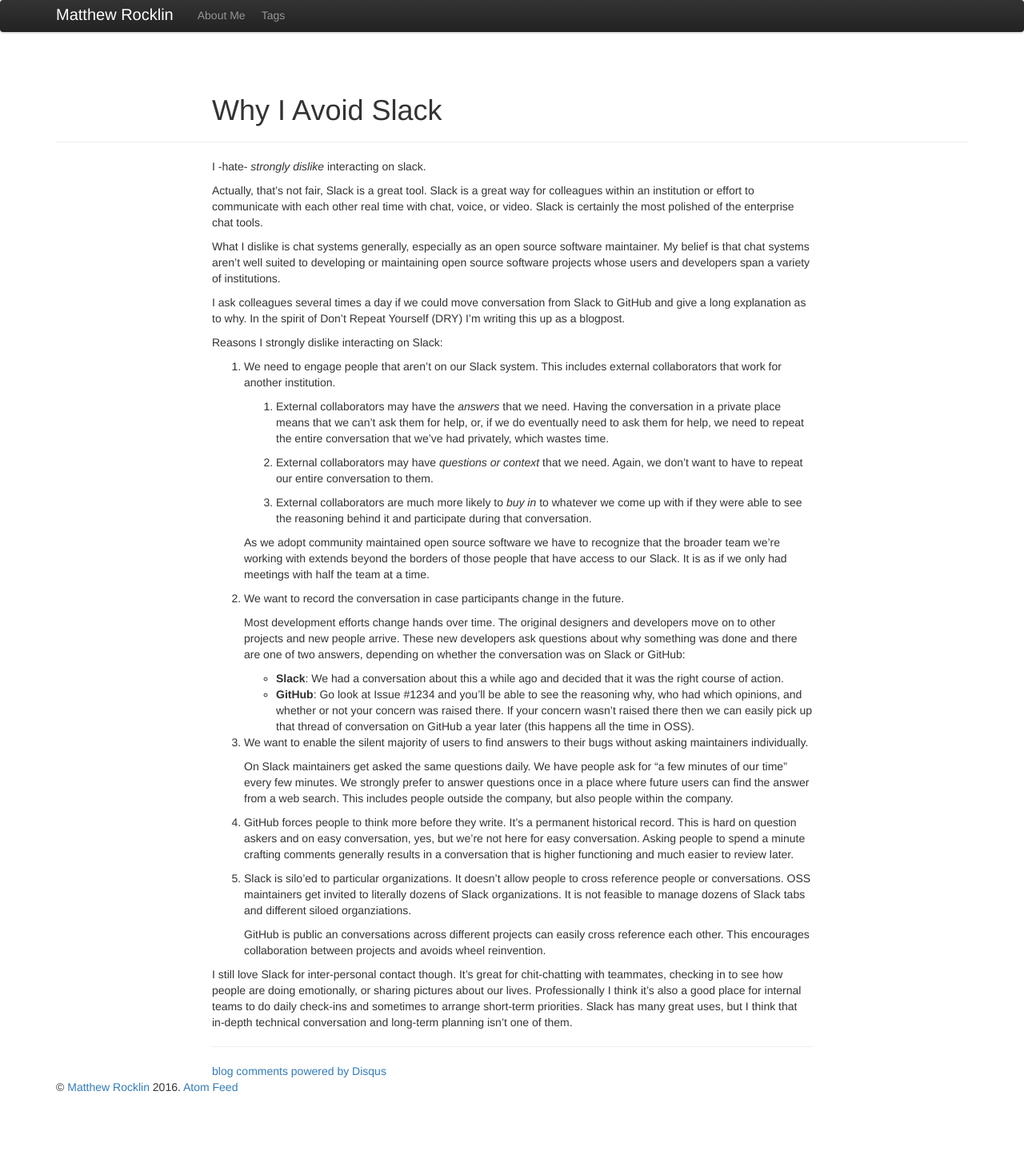
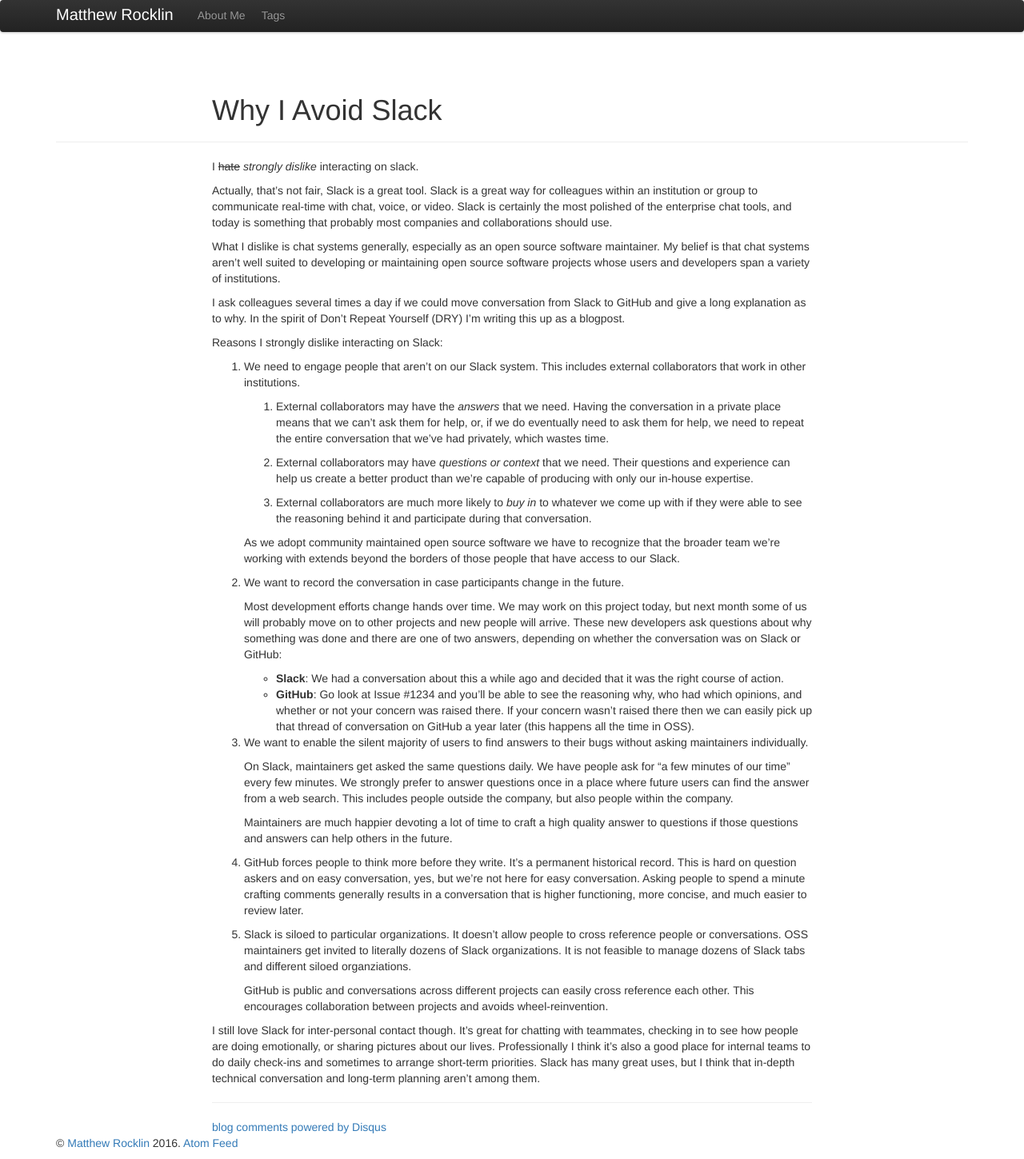
Before and after one commit to besyskymnbk/blog, a Jekyll site: the page built from _posts/work/2019-02-27-slack-github.md, in a window 1280 px wide. Shown: the whole page at 80% size. Built offline with Jekyll 4.4.1, drawn with Linux system fonts in a browser that asks for light colours; comment, search, counter and statistics services are not loaded; before the commit the page ends 1379 px from its top, so only the background shows below that.

Commit message:
avoid slack goes live

```diff
--- a/_posts/work/2019-02-27-slack-github.md
+++ b/_posts/work/2019-02-27-slack-github.md
@@ -2,19 +2,19 @@
 layout: post
 title: "Why I Avoid Slack"
 author: Matthew Rocklin
-draft: true
 tags: []
 theme: twitter
 ---
 {% include JB/setup %}
 
 
-I -hate- *strongly dislike* interacting on slack.
+I ~~hate~~  *strongly dislike* interacting on slack.
 
 Actually, that's not fair, Slack is a great tool.  Slack is a great way for
-colleagues within an institution or effort to communicate with each other real
-time with chat, voice, or video.  Slack is certainly the most polished of the
-enterprise chat tools.
+colleagues within an institution or group to communicate real-time with chat,
+voice, or video.  Slack is certainly the most polished of the enterprise chat
+tools, and today is something that probably most companies and collaborations
+should use.
 
 What I dislike is chat systems generally, especially as an open source software
 maintainer.  My belief is that chat systems aren't well suited to developing or
@@ -28,7 +28,7 @@ Yourself (DRY) I'm writing this up as a blogpost.
 Reasons I strongly dislike interacting on Slack:
 
 1.  We need to engage people that aren't on our Slack system.
-    This includes external collaborators that work for another institution.
+    This includes external collaborators that work in other institutions.
 
     1.  External collaborators may have the *answers* that we need.  Having the
         conversation in a private place means that we can't ask them for help,
@@ -36,7 +36,8 @@ Reasons I strongly dislike interacting on Slack:
         the entire conversation that we've had privately, which wastes time.
 
     2.  External collaborators may have *questions or context* that we need.
-        Again, we don't want to have to repeat our entire conversation to them.
+        Their questions and experience can help us create a better product than
+        we're capable of producing with only our in-house expertise.
 
     3.  External collaborators are much more likely to *buy in* to whatever we
         come up with if they were able to see the reasoning behind it and
@@ -44,16 +45,16 @@ Reasons I strongly dislike interacting on Slack:
 
     As we adopt community maintained open source software we have to recognize
     that the broader team we're working with extends beyond the borders of
-    those people that have access to our Slack.  It is as if we only had
-    meetings with half the team at a time.
+    those people that have access to our Slack.
 
 2.  We want to record the conversation in case participants change in the
     future.
 
-    Most development efforts change hands over time.  The original designers
-    and developers move on to other projects and new people arrive.  These new
-    developers ask questions about why something was done and there are one of
-    two answers, depending on whether the conversation was on Slack or GitHub:
+    Most development efforts change hands over time.  We may work on this
+    project today, but next month some of us will probably move on to other
+    projects and new people will arrive.  These new developers ask questions
+    about why something was done and there are one of two answers, depending on
+    whether the conversation was on Slack or GitHub:
 
     -  **Slack**: We had a conversation about this a while ago and decided
         that it was the right course of action.
@@ -66,31 +67,35 @@ Reasons I strongly dislike interacting on Slack:
 3.  We want to enable the silent majority of users to find answers to their
     bugs without asking maintainers individually.
 
-    On Slack maintainers get asked the same questions daily.  We have people
+    On Slack, maintainers get asked the same questions daily.  We have people
     ask for "a few minutes of our time" every few minutes.  We strongly prefer
     to answer questions once in a place where future users can find the answer
     from a web search.  This includes people outside the company, but also
     people within the company.
 
+    Maintainers are much happier devoting a lot of time to craft a high quality
+    answer to questions if those questions and answers can help others in the
+    future.
+
 4.  GitHub forces people to think more before they write.  It's a permanent
     historical record.  This is hard on question askers and on easy
     conversation, yes, but we're not here for easy conversation.  Asking people
     to spend a minute crafting comments generally results in a conversation
-    that is higher functioning and much easier to review later.
+    that is higher functioning, more concise, and much easier to review later.
 
-5.  Slack is silo'ed to particular organizations.  It doesn't allow people to
+5.  Slack is siloed to particular organizations.  It doesn't allow people to
     cross reference people or conversations.  OSS maintainers get invited to
     literally dozens of Slack organizations.  It is not feasible to manage
     dozens of Slack tabs and different siloed organziations.
 
-    GitHub is public an conversations across different projects can easily
+    GitHub is public and conversations across different projects can easily
     cross reference each other.  This encourages collaboration between projects
-    and avoids wheel reinvention.
+    and avoids wheel-reinvention.
 
 
-I still love Slack for inter-personal contact though.  It's great for
-chit-chatting with teammates, checking in to see how people are doing
-emotionally, or sharing pictures about our lives.  Professionally I think it's
-also a good place for internal teams to do daily check-ins and sometimes to
-arrange short-term priorities.  Slack has many great uses, but I think that
-in-depth technical conversation and long-term planning isn't one of them.
+I still love Slack for inter-personal contact though.  It's great for chatting
+with teammates, checking in to see how people are doing emotionally, or sharing
+pictures about our lives.  Professionally I think it's also a good place for
+internal teams to do daily check-ins and sometimes to arrange short-term
+priorities.  Slack has many great uses, but I think that in-depth technical
+conversation and long-term planning aren't among them.
```
